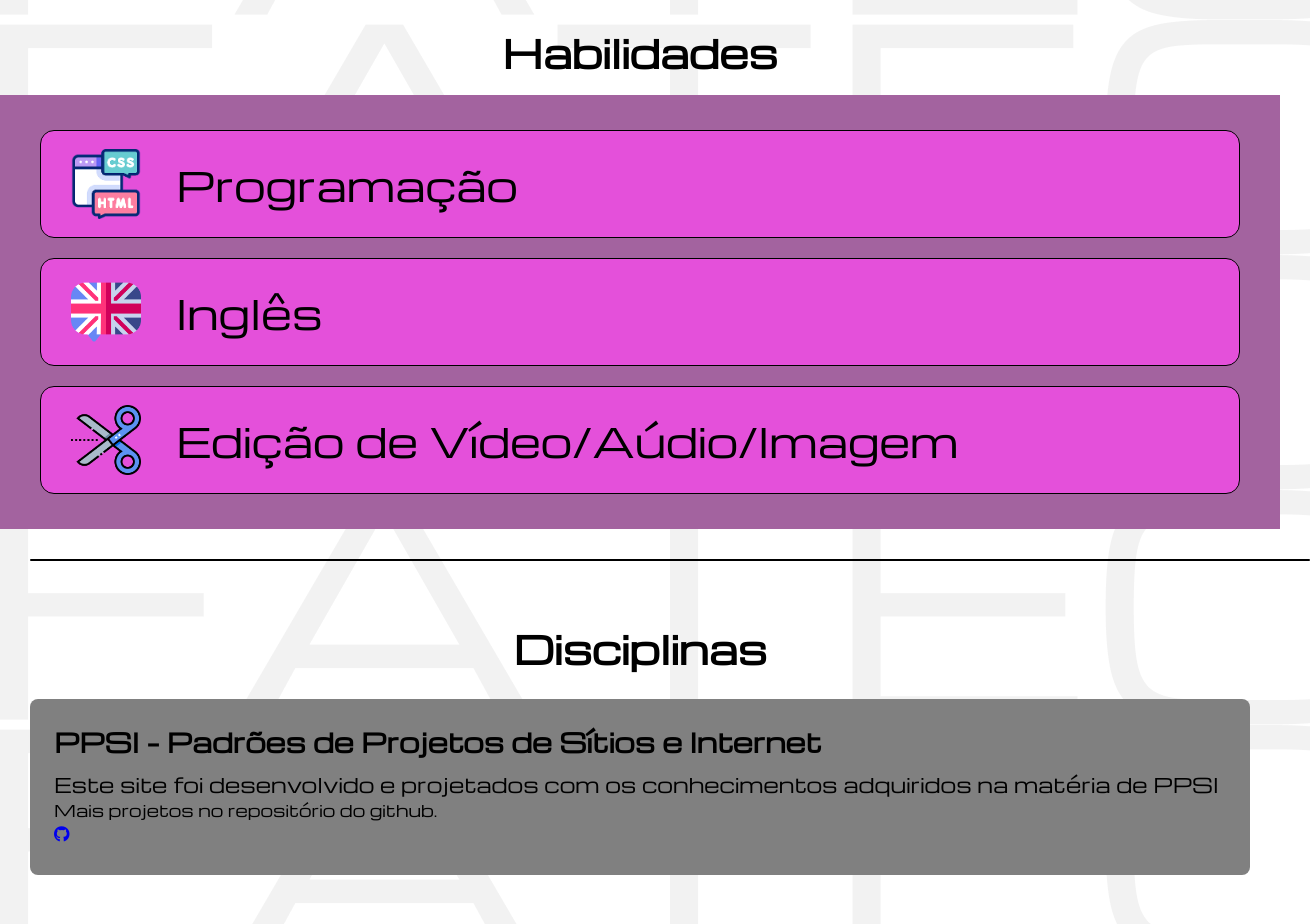
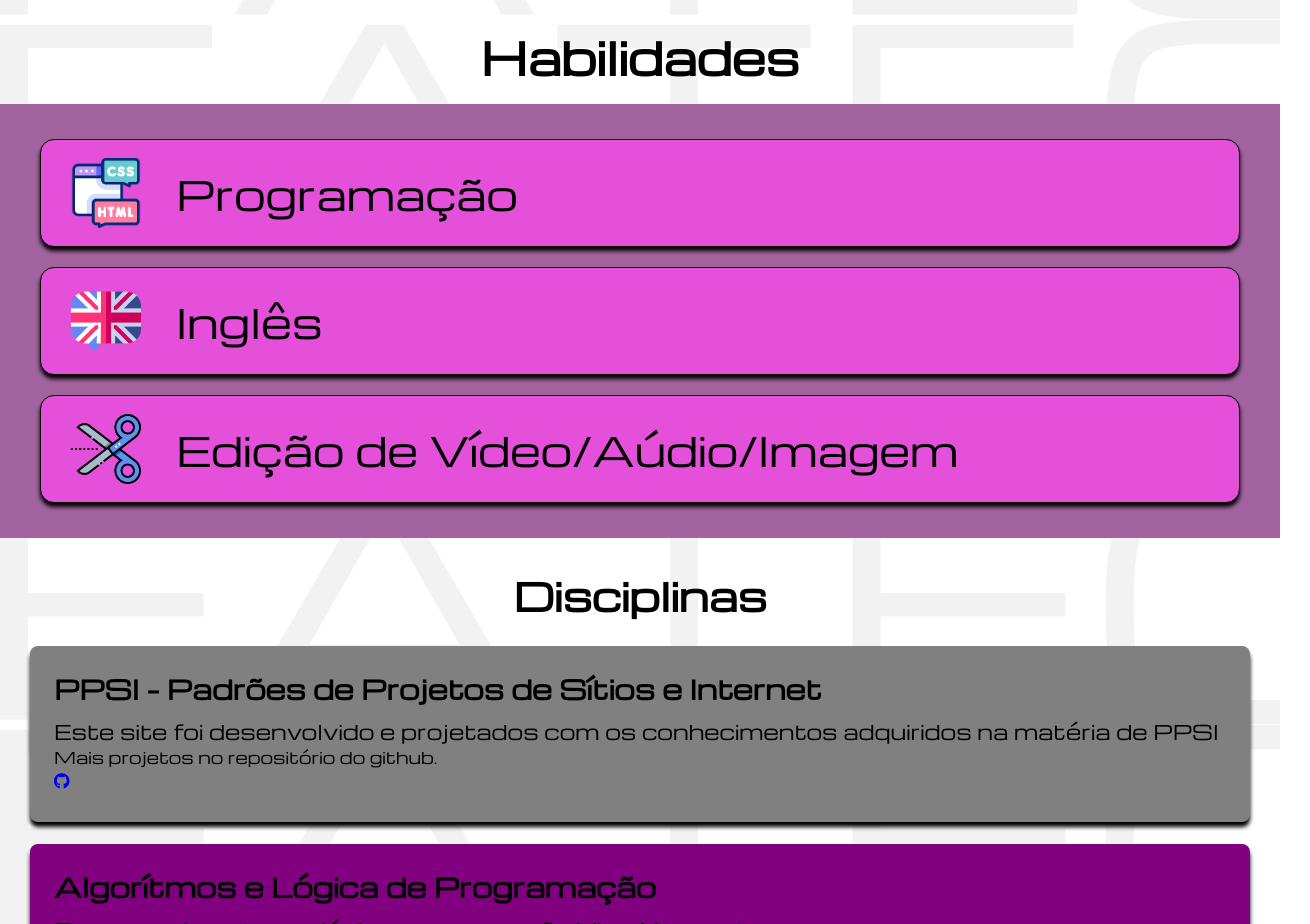
Before and after one commit to MatheusFachin-616/portfoliop2, a plain HTML site: page index.html in a window 1280 px wide. Shown: the part 920-1844 px from the top of the page, 1310 px wide, since content can reach past the window. Drawn offline with nearby package versions, Linux system fonts and the light colour scheme; files whose address does not match are found by name.

Commit message:
Toques finais na home

```diff
--- a/css/base.css
+++ b/css/base.css
@@ -40,7 +40,7 @@ header a{
     flex-grow: 1;
     font-size: 18px;
     padding-right: 32px;
-    transition: 0.2s;
+    transition: 0.21;
 }
 .headera:hover{
     background-color: #A3639F;
--- a/css/style.css
+++ b/css/style.css
@@ -76,6 +76,7 @@ h2{
 
 .card:hover{
     transform: translateY(-5px);
+    box-shadow: 0 8px 10px rgb(41, 41, 41);
 }
 
 .nome-card{
@@ -98,7 +99,7 @@ h2{
 }
 
 .habilidades-div h2{
-    font-size: 38px;
+    font-size: 44px;
     margin-bottom: 16px;
 }
 
@@ -125,10 +126,12 @@ h2{
     width: 100%;
     transition: 0.2s;
     font-size: 40px;
+    box-shadow: 0px 4px 4px black;
 }
 
 .habilidade-card:hover{
-    transform: scale(105%);
+    transform: scale(102%);
+    box-shadow: 0px 6px 8px rgb(41, 41, 41);
 }
 
 .habilidade-icon{
@@ -139,13 +142,6 @@ h2{
 
 .habiidade-p{
     font-size:40px;
-}
-.linha{
-    height: 2px;
-    background-color: black;
-    width: 100%;
-    border-radius: 1px;
-    margin: 30px;
 }
 
 .disciplinas-div{
@@ -164,6 +160,13 @@ h2{
 .disciplina-card{
     border-radius: 8px;
     padding: 24px;
+    transition: 0.2s;
+    box-shadow: 0px 5px 4px black;
+}
+.disciplina-card:hover{
+    transform: scale(102%);
+    box-shadow: 0px 7px 8px rgb(41, 41, 41);
+
 }
 .disciplina-card h2{
     font-size: 26px;
@@ -233,6 +236,9 @@ h2{
     color: black;
     text-decoration: underline;
 }
+#algoritmo{
+    background: purple;
+}
 .webtools-logo{
     width: 350px;
     height: 350px;
@@ -247,4 +253,5 @@ h2{
     .body{
         overflow-x: hidden;
     }
+    .fatec-fundo
 }
--- a/index.html
+++ b/index.html
@@ -72,7 +72,6 @@
                 </div>
         </div>
     </section>
-    <div class="linha"></div>
     <div class="disciplinas-div">
         <h1 class="disciplinas-h1">Disciplinas</h1>
 
```
